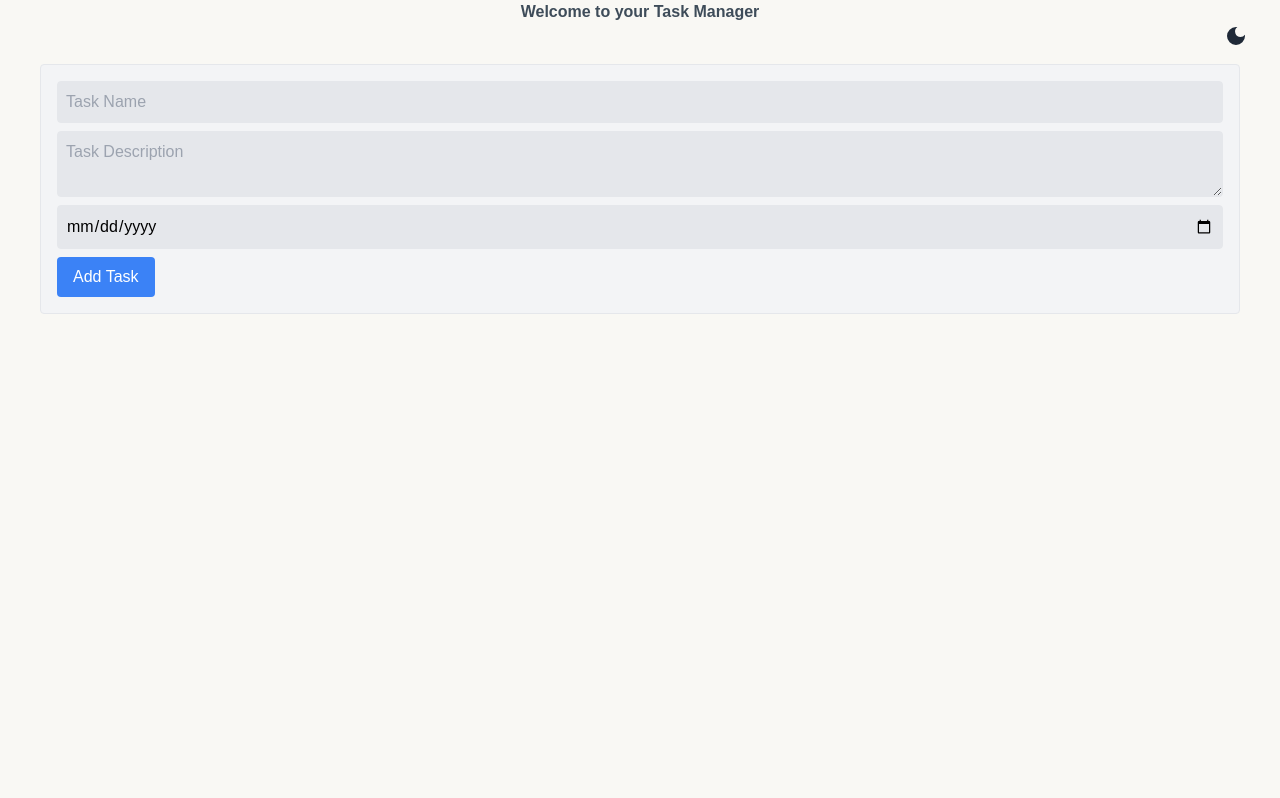
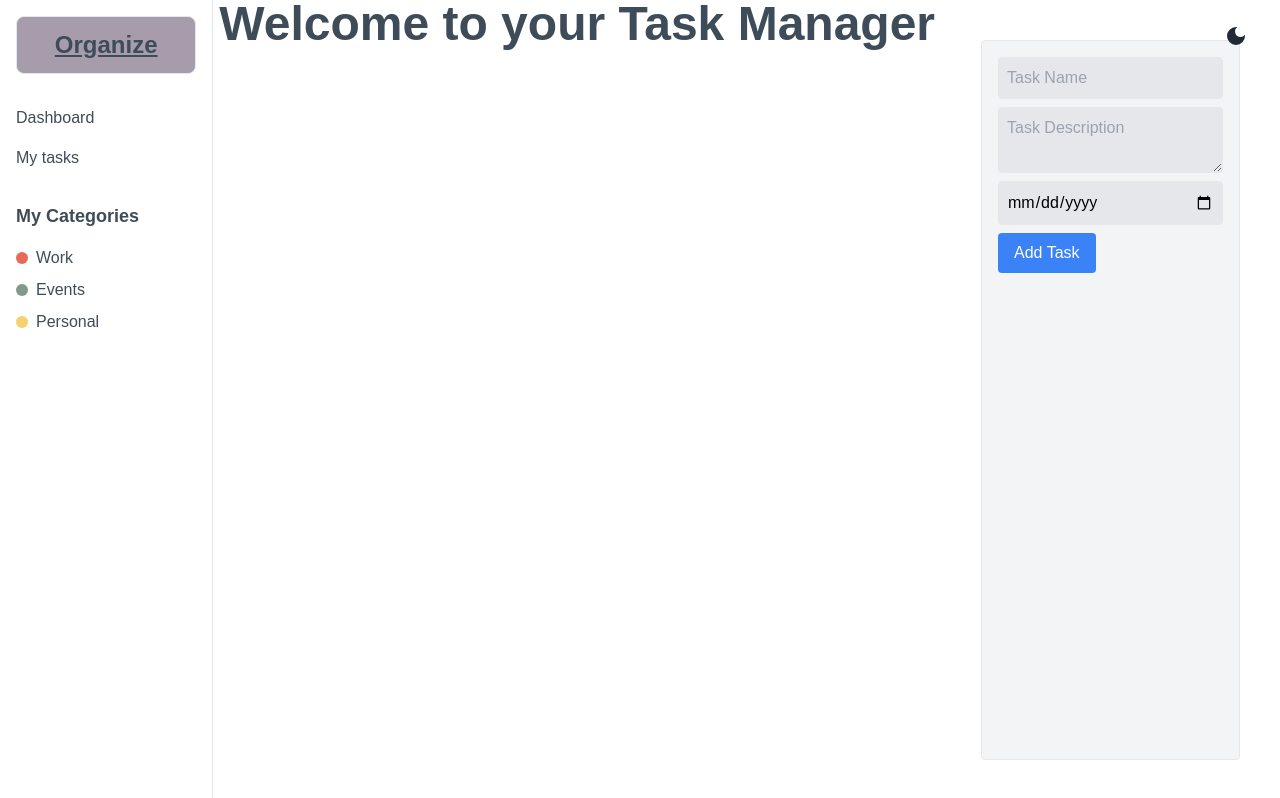
Before and after one commit to Jennnnnie/joc-task-manager, a Next.js app: page / in a window 1280 px wide. Built offline with nearby package versions, Linux system fonts and the light colour scheme; a web font is replaced by a local one.

Commit message:
Added a Sidebar.tsx

```diff
--- /dev/null
+++ b/app/components/Sidebar.tsx
@@ -0,0 +1,34 @@
+'use client';
+
+export default function Sidebar() {
+  return (
+    <div className='bg-white w-1/6 p-4 border-r'>
+      <h1 className='text-2xl font-bold text-navy border rounded-lg bg-purple text-center underline p-3'>
+        Organize
+      </h1>
+      <nav className='mt-8'>
+        <ul className='space-y-4'>
+          <li className='text-navy hover:text-coral'>Dashboard</li>
+          <li className='text-navy hover:text-coral'>My tasks</li>
+        </ul>
+      </nav>
+      <div className='mt-8'>
+        <h2 className='text-lg font-bold text-navy'>My Categories</h2>
+        <ul className='mt-4 space-y-2'>
+          <li className='flex items-center space-x-2'>
+            <span className='w-3 h-3 bg-coral rounded-full'></span>
+            <span>Work</span>
+          </li>
+          <li className='flex items-center space-x-2'>
+            <span className='w-3 h-3 bg-green rounded-full'></span>
+            <span>Events</span>
+          </li>
+          <li className='flex items-center space-x-2'>
+            <span className='w-3 h-3 bg-yellow rounded-full'></span>
+            <span>Personal</span>
+          </li>
+        </ul>
+      </div>
+    </div>
+  );
+}
--- a/app/page.tsx
+++ b/app/page.tsx
@@ -2,6 +2,7 @@
 
 import { useState } from 'react';
 import { useDarkMode } from './utils/DarkModeContext';
+import Sidebar from './components/Sidebar';
 import TaskForm from './components/TaskForm';
 import TaskList from './components/TaskList';
 import { MdDarkMode, MdLightMode } from 'react-icons/md';
@@ -19,9 +20,14 @@ export default function Home() {
   };
 
   return (
-    <div className='top-container'>
+    <div
+      className={`flex h-screen ${
+        darkMode ? 'bg-gray-800 text-white' : 'bg-white text-navy'
+      }`}
+    >
+      <Sidebar />
       <div className='text-center mx-auto'>
-        <h1 className='text-3x1 font-bold'>Welcome to your Task Manager</h1>
+        <h1 className='text-5xl font-bold'>Welcome to your Task Manager</h1>
       </div>
       <button
         onClick={() => setDarkMode(!darkMode)}
--- a/app/styles/globals.css
+++ b/app/styles/globals.css
@@ -16,15 +16,16 @@
 } */
 
 :root {
-  --cream: #f9f8f4;
+  --cream: #e9edc9;
   --coral: #e66b5b;
   --navy: #3e4c59;
   --green: #7f9a8a;
   --yellow: #f4d06f;
+  --purple: #a69cac;
 }
 
 body {
-  background-color: var(--cream);
+  background-color: white;
   color: var(--navy);
 }
 
--- a/tailwind.config.ts
+++ b/tailwind.config.ts
@@ -11,11 +11,12 @@ export default {
       colors: {
         background: 'var(--background)',
         foreground: 'var(--foreground)',
-        cream: '#F9F8F4',
+        cream: '#E9EDC9',
         coral: '#E66B5B',
         navy: '#3E4C59',
         green: '#7F9A8A',
         yellow: '#F4D06F',
+        purple: '#A69CAC',
       },
     },
   },
```
